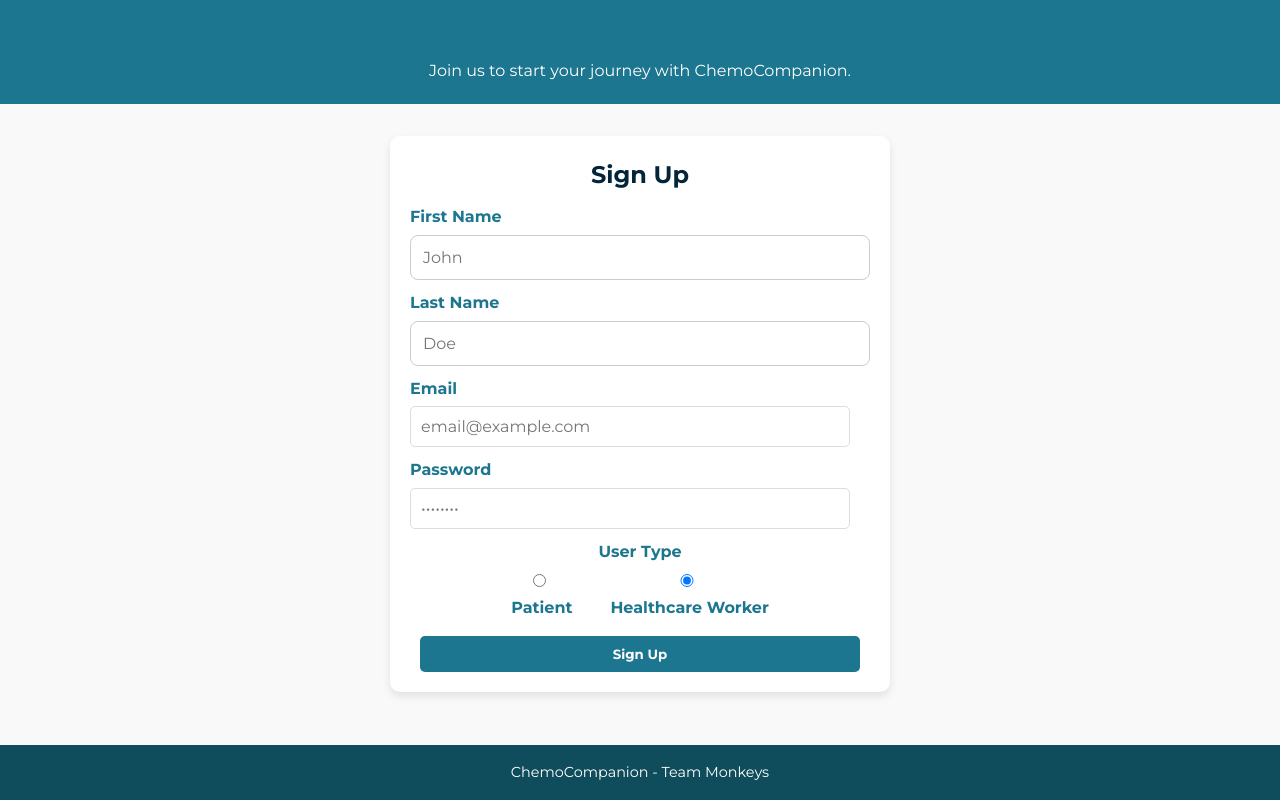
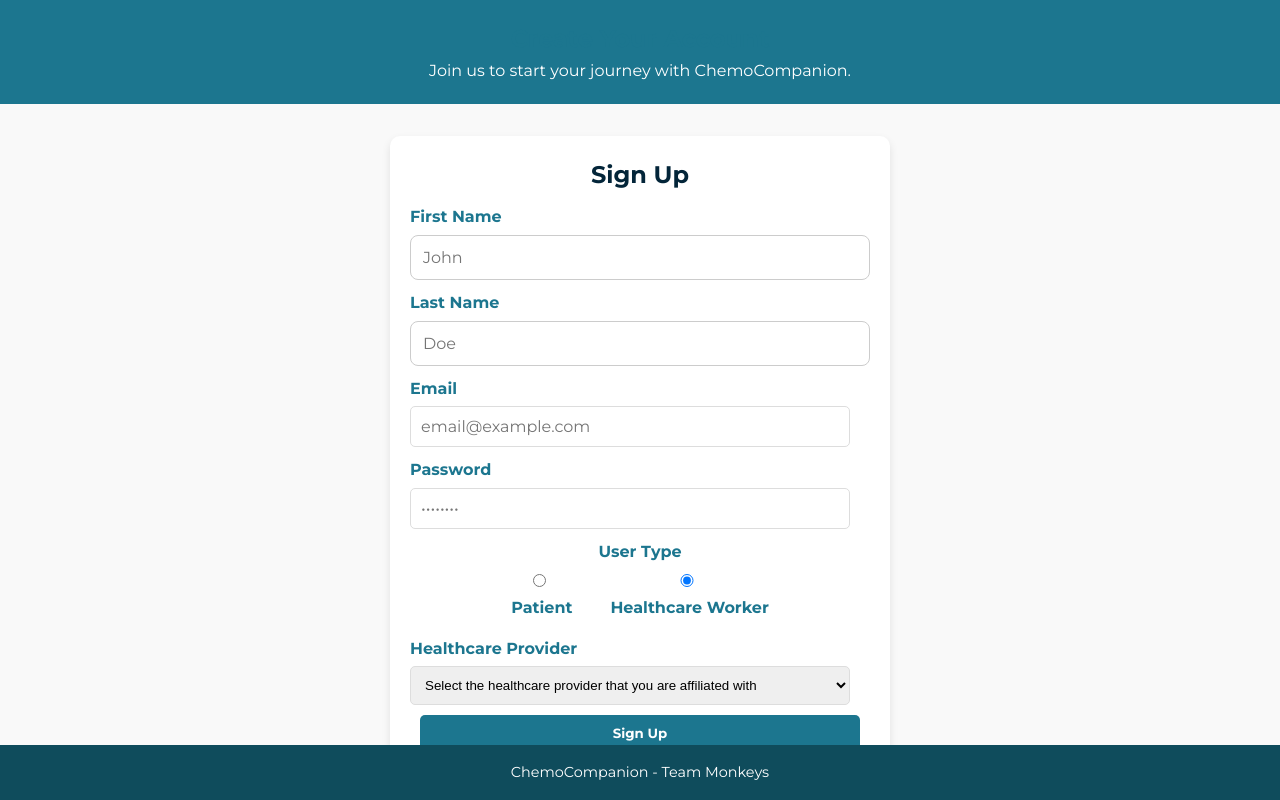
Before and after one commit to m-heck/chemo-companion, a React (Create React App) app in the folder frontend/: page /signup in a window 1280 px wide. Both pictures are taken after a click on the label "Healthcare Worker". Built offline with nearby package versions, Linux system fonts and the light colour scheme.

Commit message:
healthcare table moment

```diff
--- a/frontend/src/PatientData/PatientData.js
+++ b/frontend/src/PatientData/PatientData.js
@@ -76,6 +76,7 @@ function PatientData({ isEditMode, setEditMode }) {
       comorbid: formData.comorbidities,
       doctorinfo: formData.doctorInfo,
       medication: formData.medications,
+      usertype: formData.userType
     };
 
     fetch('http://localhost:3001/update-user', {
--- a/frontend/src/Signup/Signup.js
+++ b/frontend/src/Signup/Signup.js
@@ -22,9 +22,15 @@ function Signup({ onSignupSuccess }) {
       return;
     }
 
-      axios.post('http://localhost:3001/signup', { firstName, lastName, email, password, userType, healthcareProvider })
+      axios.post('http://localhost:3001/signup', { firstName, lastName, email, password, healthcareProvider, userType})
       .then((res) => {
-        navigate('/patient-data/edit');
+        if(userType === "healthcare-worker"){
+          navigate('/healthcare-home');
+        }
+        else{
+          navigate('/patient-data/edit');
+        }
+
     })
     .catch((error) =>{
       if(error.response){
@@ -150,6 +156,23 @@ function Signup({ onSignupSuccess }) {
               </select>
             </div>
           )}
+          {userType === 'healthcare-worker' && (
+            <div className="input-group">
+              <label htmlFor="healthcare-provider">Healthcare Provider</label>
+              <select
+                id="healthcare-provider"
+                required
+                value={healthcareProvider}
+                onChange={(e) => setHealthcareProvider(e.target.value)}
+              >
+                <option value="" disabled>Select the healthcare provider that you are affiliated with</option>
+                <option value="Florida Hospital">Florida Hospital</option>
+                <option value="Orlando Chemotherapy Clinic">Orlando Chemotherapy Clinic</option>
+                <option value="Miami Cancer Institute">Miami Cancer Institute</option>
+                {/* Add more options as needed */}
+              </select>
+            </div>
+          )}
 
           <button type="submit" className="signup-button">Sign Up</button>
         </form>
```
Also changed, not shown: 2 other files (tests, documents, lock files or other folders).
